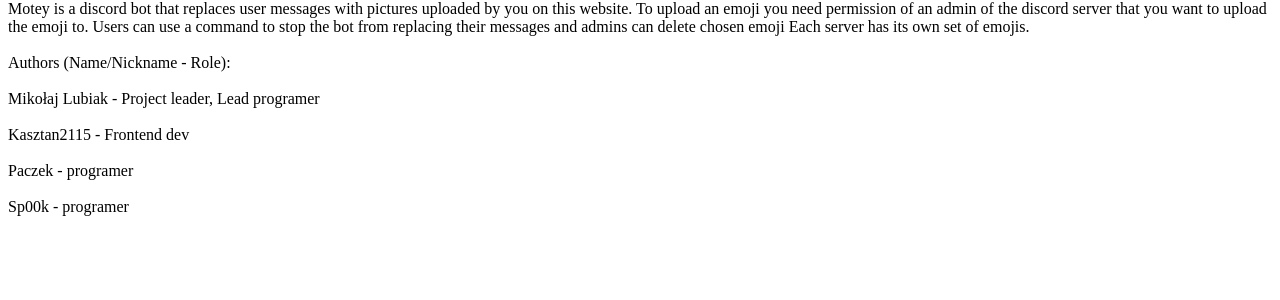
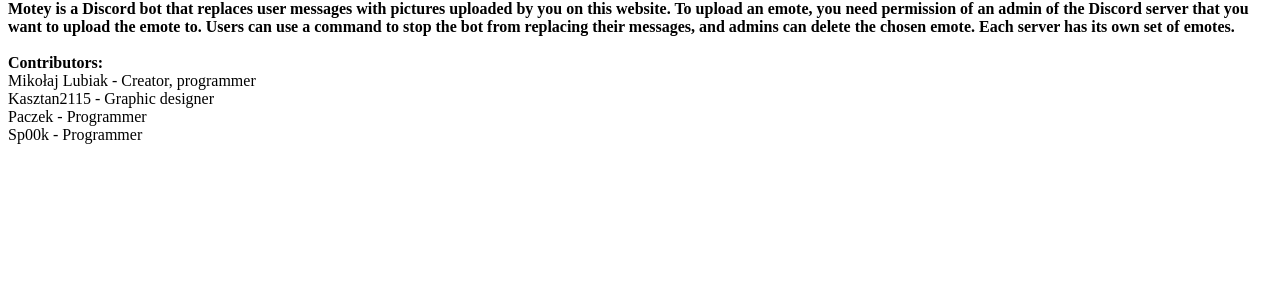
Before and after one commit to mikolajlubiak/motey, a Python web app: template templates/index.html in a window 1280 px wide. Shown: the part 224-524 px from the top of the page. Run offline with Jinja, Linux system fonts and the light colour scheme; the template is opened without the code that fills it, so the values that code supplies are empty.

Commit message:
Redesign of the homepage

```diff
--- a/templates/index.html
+++ b/templates/index.html
@@ -1,16 +1,20 @@
 {% extends "base.html" %}
 {% block content %}
 <div class="home">
-Motey is a discord bot that replaces user messages with pictures uploaded by you on this website. To upload an emoji you need permission of an admin of the discord server that you want to upload the emoji to. Users can use a command to stop the bot from replacing their messages and admins can delete chosen emoji Each server has its own set of emojis.
+<b>
+Motey is a Discord bot that replaces user messages with pictures uploaded by you on this website. To upload an emote, you need permission of an admin of the Discord server that you want to upload the emote to. Users can use a command to stop the bot from replacing their messages, and admins can delete the chosen emote. Each server has its own set of emotes.
+</b>
 <br/><br/>
-Authors (Name/Nickname - Role):
-<br/><br/>
-Mikołaj Lubiak - Project leader, Lead programer
-<br/><br/>
-Kasztan2115 - Frontend dev
-<br/><br/>
-Paczek - programer
-<br/><br/>
-Sp00k - programer
+<b>
+Contributors:
+</b>
+<br/>
+Mikołaj Lubiak - Creator, programmer
+<br/>
+Kasztan2115 - Graphic designer
+<br/>
+Paczek - Programmer
+<br/>
+Sp00k - Programmer
 </div>
 {% endblock %}
```
